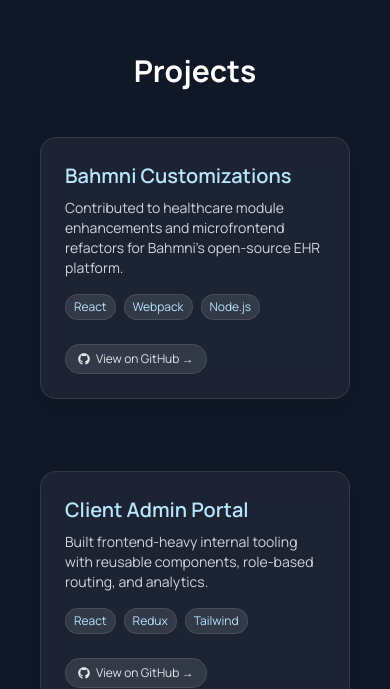
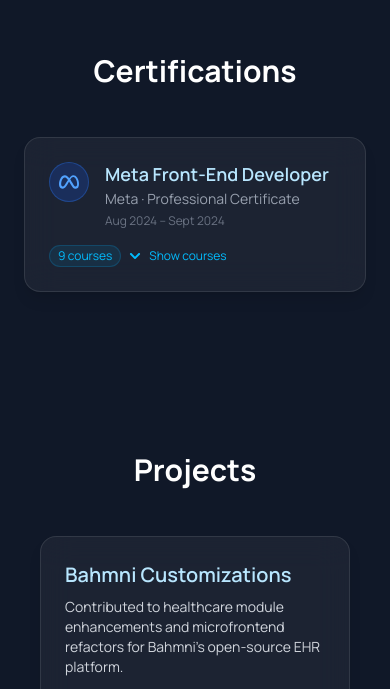
Before and after one commit to Arjun-Gopinath/PortfolioApp, a React (Vite) app: page / in a window 390 px wide. Shown: the part 4915-5604 px from the top of the page. Built offline with nearby package versions, Linux system fonts and the light colour scheme.

Commit message:
feat. add new certifications section

```diff
--- a/src/App.jsx
+++ b/src/App.jsx
@@ -1,3 +1,4 @@
+import Certifications from "./components/Certifications";
 import Contact from "./components/Contact";
 import Education from "./components/Education";
 import Experience from "./components/Experience";
@@ -19,6 +20,7 @@
         <Skills />
         <Experience />
         <Education />
+        <Certifications />
         <Projects />
         <Contact />
       </main>
--- /dev/null
+++ b/src/components/Certifications.jsx
@@ -0,0 +1,101 @@
+import { useState } from "react";
+import { useTranslation } from "react-i18next";
+import { motion, AnimatePresence } from "framer-motion";
+import { SiMeta } from "react-icons/si";
+import { FaChevronDown, FaChevronUp } from "react-icons/fa";
+
+const issuerIcon = {
+  Meta: <SiMeta className="text-blue-400 text-xl" />,
+};
+
+const CertCard = ({ cert, index }) => {
+  const { t } = useTranslation();
+  const [expanded, setExpanded] = useState(false);
+
+  return (
+    <motion.div
+      initial={{ opacity: 0, y: 50 }}
+      whileInView={{ opacity: 1, y: 0 }}
+      viewport={{ once: true }}
+      transition={{ duration: 0.5, delay: index * 0.1 }}
+      className="backdrop-blur-lg bg-white/5 border border-white/10 rounded-2xl p-6 shadow-lg hover:shadow-2xl hover:border-sky-500/30 transition-all duration-300"
+    >
+      <div className="flex items-start gap-4">
+        <div className="w-10 h-10 rounded-full bg-blue-600/20 border border-blue-500/30 flex items-center justify-center shrink-0">
+          {issuerIcon[cert.issuer] ?? (
+            <span className="text-blue-400 text-xs font-bold">
+              {cert.issuer[0]}
+            </span>
+          )}
+        </div>
+
+        <div className="flex-1 min-w-0">
+          <h3 className="text-lg font-semibold text-sky-200 leading-snug">
+            {cert.name}
+          </h3>
+          <p className="text-sm text-gray-400 mt-0.5">
+            {cert.issuer} &middot; {cert.type}
+          </p>
+          <p className="text-xs text-gray-500 mt-1">{cert.date}</p>
+        </div>
+      </div>
+
+      <button
+        onClick={() => setExpanded((v) => !v)}
+        className="mt-4 flex items-center gap-2 text-xs text-sky-400 hover:text-sky-300 transition-colors duration-200"
+        aria-expanded={expanded}
+      >
+        <span className="bg-sky-500/10 border border-sky-500/20 px-2 py-0.5 rounded-full">
+          {cert.courses.length} {t("certifications.courses")}
+        </span>
+        {expanded ? <FaChevronUp /> : <FaChevronDown />}
+        {expanded ? t("certifications.hideCourses") : t("certifications.showCourses")}
+      </button>
+
+      <AnimatePresence>
+        {expanded && (
+          <motion.ul
+            initial={{ opacity: 0, height: 0 }}
+            animate={{ opacity: 1, height: "auto" }}
+            exit={{ opacity: 0, height: 0 }}
+            transition={{ duration: 0.25 }}
+            className="mt-3 space-y-1 overflow-hidden"
+          >
+            {cert.courses.map((course, i) => (
+              <li
+                key={i}
+                className="text-sm text-gray-300 flex items-center gap-2 before:content-[''] before:w-1.5 before:h-1.5 before:rounded-full before:bg-sky-500 before:shrink-0"
+              >
+                {course}
+              </li>
+            ))}
+          </motion.ul>
+        )}
+      </AnimatePresence>
+    </motion.div>
+  );
+};
+
+const Certifications = () => {
+  const { t } = useTranslation();
+  const certs = t("certifications.list", { returnObjects: true });
+
+  return (
+    <section
+      id="certifications"
+      className="py-20 px-6 md:px-12 bg-gray-900 text-white"
+    >
+      <h2 className="text-3xl md:text-4xl font-bold mb-12 text-center">
+        {t("certifications.heading")}
+      </h2>
+
+      <div className="max-w-3xl mx-auto flex flex-col gap-6">
+        {certs.map((cert, i) => (
+          <CertCard key={i} cert={cert} index={i} />
+        ))}
+      </div>
+    </section>
+  );
+};
+
+export default Certifications;
--- a/src/components/Education.jsx
+++ b/src/components/Education.jsx
@@ -10,7 +10,7 @@
       id="education"
       className="py-20 bg-gray-900 text-white px-6 md:px-12"
     >
-      <h2 className="text-3xl font-bold mb-12 text-center text-white">
+      <h2 className="text-3xl md:text-4xl font-bold mb-12 text-center text-white">
         {t("education.heading")}
       </h2>
 
--- a/src/components/Footer.jsx
+++ b/src/components/Footer.jsx
@@ -8,6 +8,7 @@
   const navLinks = [
     { id: "skills", label: t("navbar.skills") },
     { id: "experience", label: t("navbar.experience") },
+    { id: "certifications", label: t("navbar.certifications") },
     { id: "projects", label: t("navbar.projects") },
     { id: "contact", label: t("navbar.contact") },
   ];
--- a/src/components/Skills.jsx
+++ b/src/components/Skills.jsx
@@ -130,6 +130,7 @@
                 {category.skills.map((skill, idx) => (
                   <div
                     key={idx}
+                    title={skill.name}
                     className="flex items-center gap-2 bg-white/20 text-white rounded-full px-3 py-1 text-sm font-medium shadow-sm hover:scale-105 transition-transform duration-200"
                   >
                     {skill.icon && (
--- a/src/components/TopNavbar.jsx
+++ b/src/components/TopNavbar.jsx
@@ -12,6 +12,7 @@
     { id: "skills", label: t("navbar.skills") },
     { id: "experience", label: t("navbar.experience") },
     { id: "education", label: t("navbar.education") },
+    { id: "certifications", label: t("navbar.certifications") },
     { id: "projects", label: t("navbar.projects") },
     { id: "contact", label: t("navbar.contact") },
   ];
--- a/src/locales/en.json
+++ b/src/locales/en.json
@@ -12,6 +12,7 @@
     "skills": "Skills",
     "experience": "Experience",
     "education": "Education",
+    "certifications": "Certifications",
     "projects": "Projects",
     "contact": "Contact"
   },
@@ -75,6 +76,31 @@
         "degree": "Higher Secondary School",
         "institution": "Chinmaya Vidyalaya, Vaduthala",
         "years": "Jun 2015 - Jun 2017"
+      }
+    ]
+  },
+  "certifications": {
+    "heading": "Certifications",
+    "courses": "courses",
+    "showCourses": "Show courses",
+    "hideCourses": "Hide courses",
+    "list": [
+      {
+        "name": "Meta Front-End Developer",
+        "issuer": "Meta",
+        "type": "Professional Certificate",
+        "date": "Aug 2024 – Sept 2024",
+        "courses": [
+          "Introduction to Frontend Development",
+          "Programming with Javascript",
+          "Version Control",
+          "HTML and CSS in Depth",
+          "React Basics",
+          "Advanced React",
+          "Principles Of UI/UX Design",
+          "Frontend Developer Capstone",
+          "Coding Interview Preparation"
+        ]
       }
     ]
   },
--- a/src/locales/es.json
+++ b/src/locales/es.json
@@ -12,6 +12,7 @@
     "skills": "Habilidades",
     "experience": "Experiencia",
     "education": "Educación",
+    "certifications": "Certificaciones",
     "projects": "Proyectos",
     "contact": "Contacto"
   },
@@ -75,6 +76,31 @@
         "degree": "Educación Secundaria Superior",
         "institution": "Chinmaya Vidyalaya, Vaduthala",
         "years": "Jun 2015 - Jun 2017"
+      }
+    ]
+  },
+  "certifications": {
+    "heading": "Certificaciones",
+    "courses": "cursos",
+    "showCourses": "Ver cursos",
+    "hideCourses": "Ocultar cursos",
+    "list": [
+      {
+        "name": "Meta Front-End Developer",
+        "issuer": "Meta",
+        "type": "Certificado Profesional",
+        "date": "Ago 2024 – Sep 2024",
+        "courses": [
+          "Introduction to Frontend Development",
+          "Programming with Javascript",
+          "Version Control",
+          "HTML and CSS in Depth",
+          "React Basics",
+          "Advanced React",
+          "Principles Of UI/UX Design",
+          "Frontend Developer Capstone",
+          "Coding Interview Preparation"
+        ]
       }
     ]
   },
--- a/src/locales/fr.json
+++ b/src/locales/fr.json
@@ -12,6 +12,7 @@
     "skills": "Compétences",
     "experience": "Expérience",
     "education": "Éducation",
+    "certifications": "Certifications",
     "projects": "Projets",
     "contact": "Contact"
   },
@@ -75,6 +76,31 @@
         "degree": "Lycée",
         "institution": "Chinmaya Vidyalaya, Vaduthala",
         "years": "Juin 2015 - Juin 2017"
+      }
+    ]
+  },
+  "certifications": {
+    "heading": "Certifications",
+    "courses": "cours",
+    "showCourses": "Afficher les cours",
+    "hideCourses": "Masquer les cours",
+    "list": [
+      {
+        "name": "Meta Front-End Developer",
+        "issuer": "Meta",
+        "type": "Certificat Professionnel",
+        "date": "Août 2024 – Sept 2024",
+        "courses": [
+          "Introduction to Frontend Development",
+          "Programming with Javascript",
+          "Version Control",
+          "HTML and CSS in Depth",
+          "React Basics",
+          "Advanced React",
+          "Principles Of UI/UX Design",
+          "Frontend Developer Capstone",
+          "Coding Interview Preparation"
+        ]
       }
     ]
   },
```
